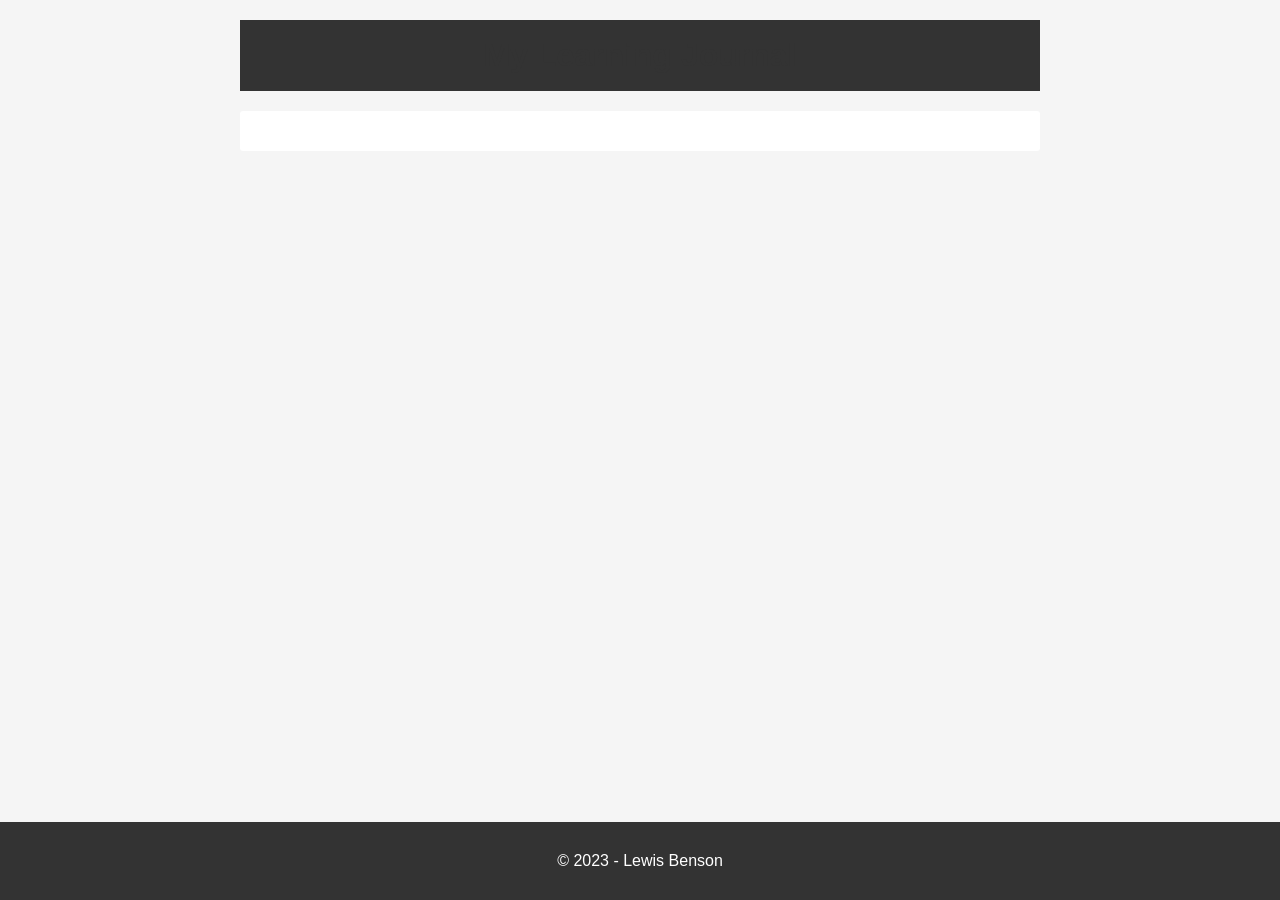
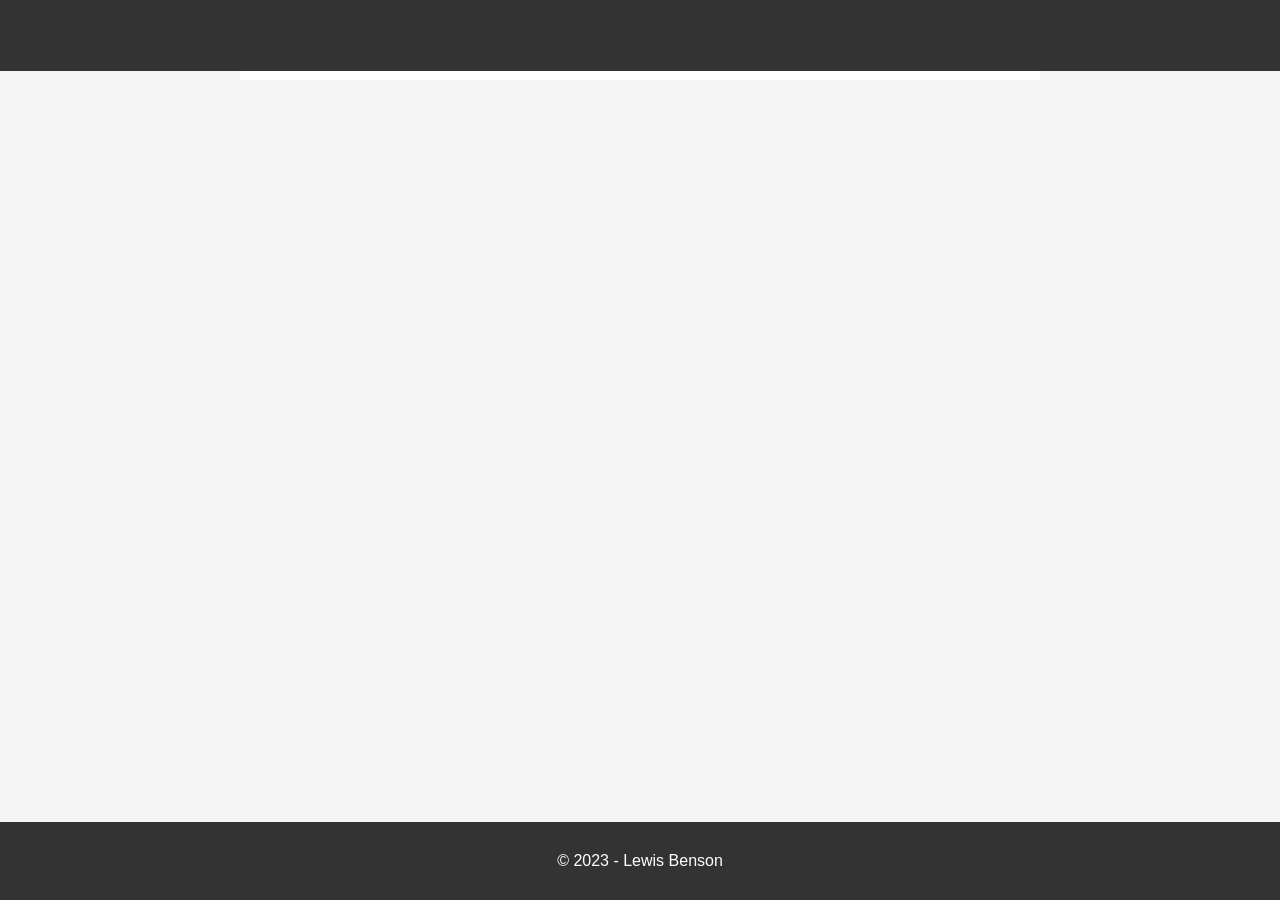
Before and after one commit to tm-LBenson/learning-ladder, a Jekyll site: the page built from notes/general-notes.md, in a window 1280 px wide. Built offline with Jekyll 4.4.1, drawn with Linux system fonts in a browser that asks for light colours; our own code applies the rules of GitHub Pages for plain Markdown files.

Commit message:
fix header

```diff
--- a/assets/css/styles.css
+++ b/assets/css/styles.css
@@ -9,6 +9,10 @@ body {
 }
 
 header {
+  position: fixed;
+  left: 0;
+  right: 0;
+  top: 0;
   background-color: #333;
   color: #fff;
   padding: 10px 0;
```
